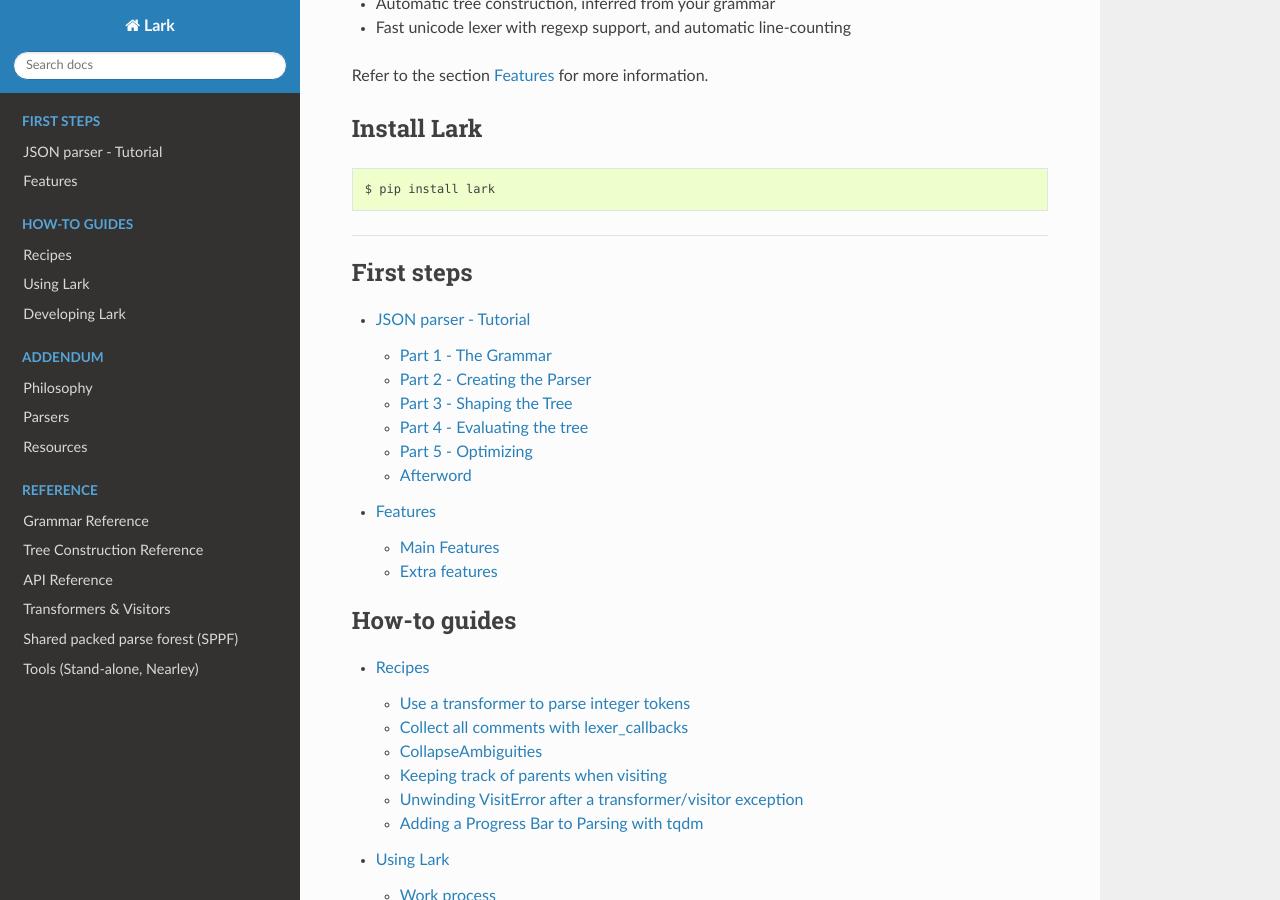
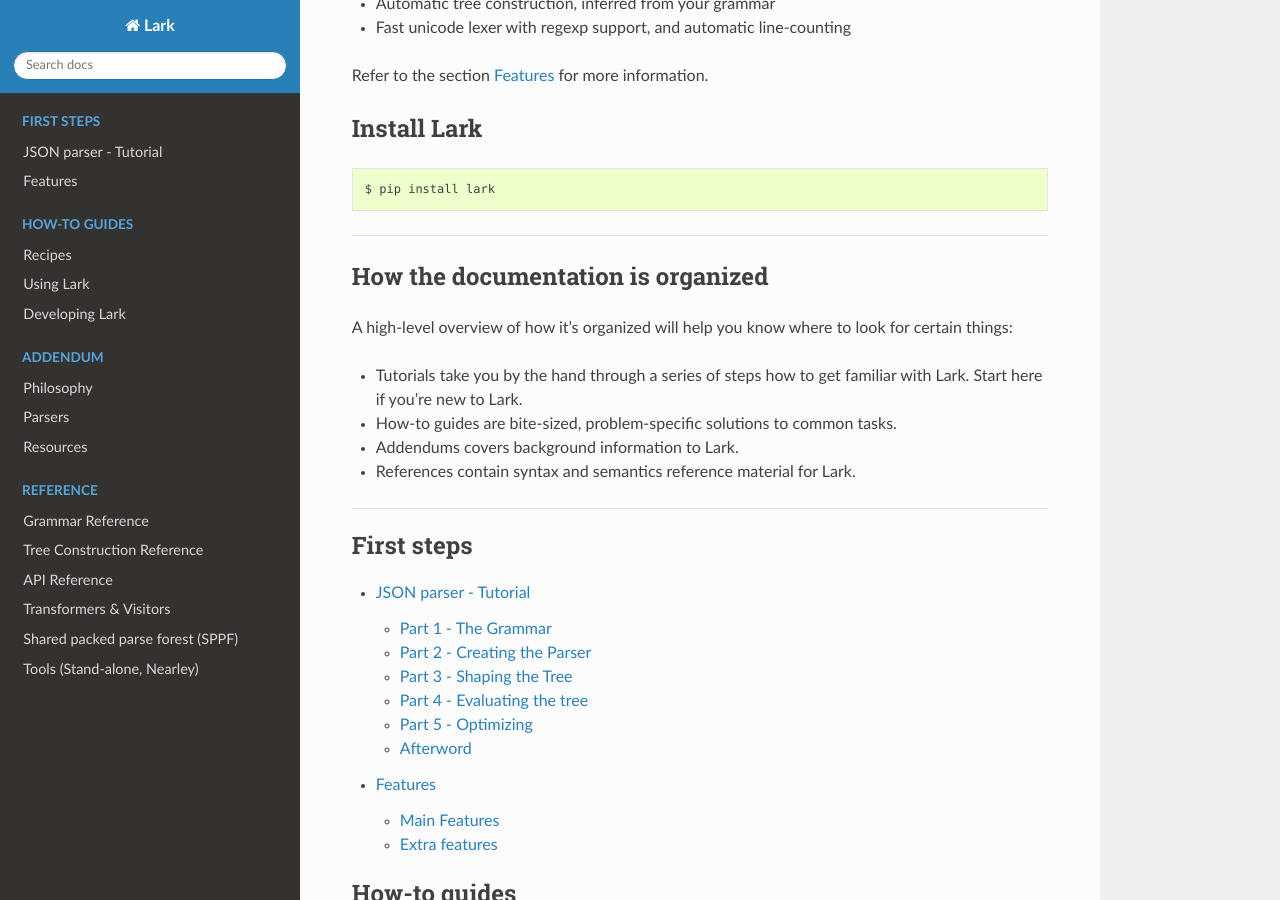
Before and after one commit to lark-parser/lark, a Sphinx documentation site: the page built from docs/index.rst, in a window 1280 px wide and 900 px high, scrolled down 359 px. Built offline with Sphinx 7.4.7 and the Read the Docs theme 2.0.0, drawn with Linux system fonts in a browser that asks for light colours; pages that are not in the unit, such as notebooks, are missing from menus.

Commit message:
Add an high level overview
Tell the reader how the Lark documentation is organized.
This makes it easier for the reader to choose the necessary
topics.

```diff
--- a/docs/index.rst
+++ b/docs/index.rst
@@ -25,6 +25,19 @@
 .. code:: bash
 
    $ pip install lark
+
+
+-------
+
+How the documentation is organized
+----------------------------------
+
+A high-level overview of how it’s organized will help you know where to look for certain things:
+
+* Tutorials take you by the hand through a series of steps how to get familiar with Lark. Start here if you’re new to Lark.
+* How-to guides are bite-sized, problem-specific solutions to common tasks.
+* Addendums covers background information to Lark.
+* References contain syntax and semantics reference material for Lark.
 
 
 -------
```
